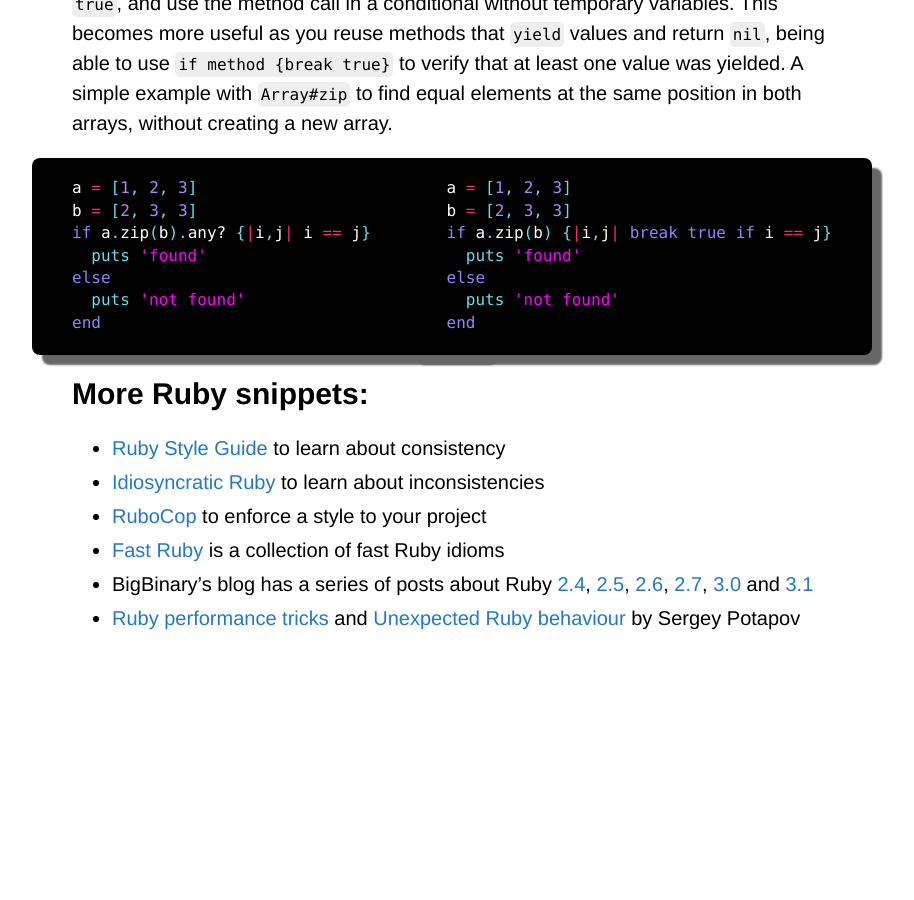
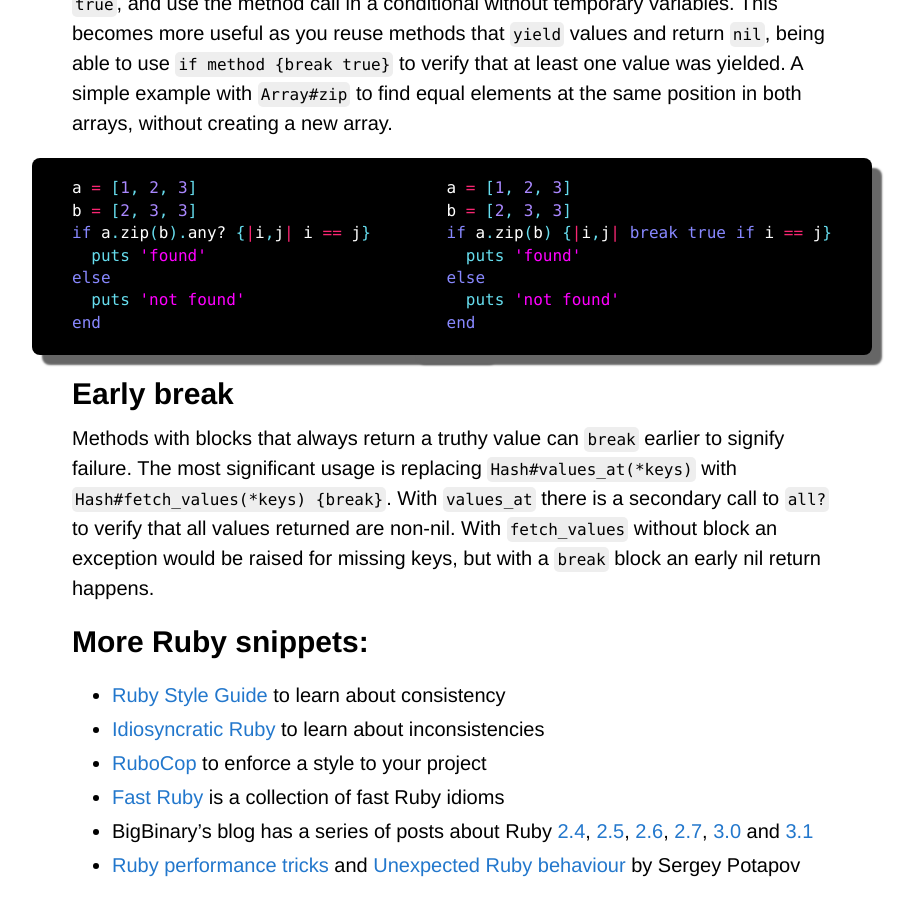
Before and after one commit to Maumagnaguagno/maumagnaguagno.github.io, a Jekyll site: the page built from ruby.md, in a window 1280 px wide and 900 px high, scrolled down 8803 px. Shown: the whole window, without its empty margins (188-1102 px from the left). Built offline with Jekyll 4.4.1, drawn with Linux system fonts in a browser that asks for light colours; our own code applies the rules of GitHub Pages for plain Markdown files; before the commit the page ends 9456 px from its top, so only the background shows below that.

Commit message:
Add Early break section to Ruby

```diff
--- a/ruby.md
+++ b/ruby.md
@@ -404,6 +404,12 @@ end
 
 </div>
 
+## Early break
+Methods with blocks that always return a truthy value can ``break`` earlier to signify failure.
+The most significant usage is replacing ``Hash#values_at(*keys)`` with ``Hash#fetch_values(*keys) {break}``.
+With ``values_at`` there is a secondary call to ``all?`` to verify that all values returned are non-nil.
+With ``fetch_values`` without block an exception would be raised for missing keys, but with a ``break`` block an early nil return happens.
+
 ## More Ruby snippets:
 {% assign bigbinary = "https://bigbinary.com/blog/categories/ruby-" %}
 - [Ruby Style Guide](https://github.com/bbatsov/ruby-style-guide) to learn about consistency
```
